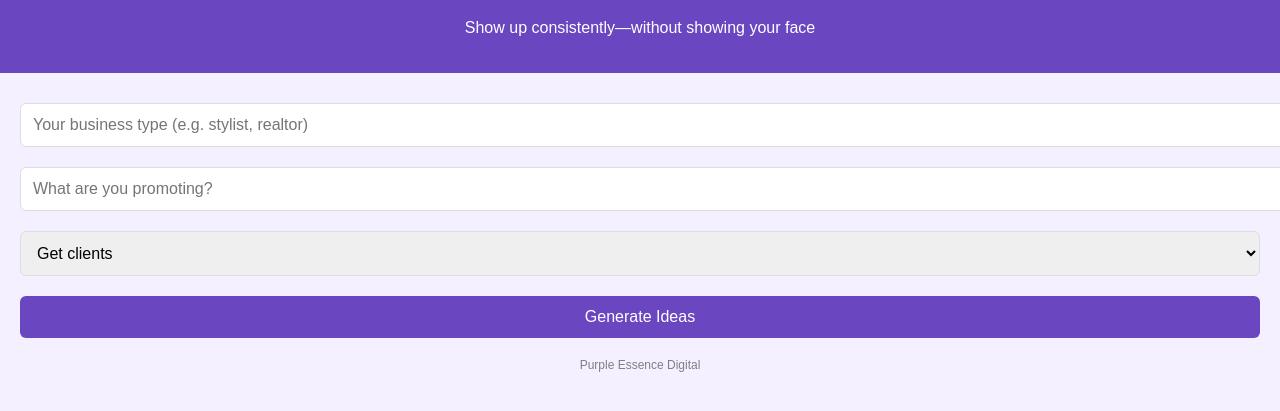
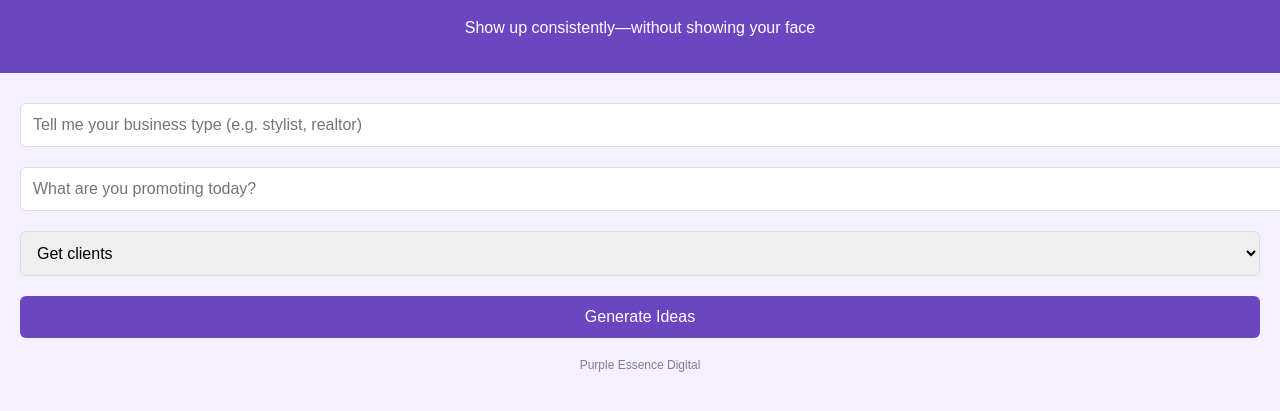
Before and after one commit to TheKathyG/no-camera-content-builder, a plain HTML site: page index.html in a window 1280 px wide. Shown: the part 81-492 px from the top of the page. Drawn offline with Linux system fonts and the light colour scheme.

Commit message:
Update index.html

```diff
--- a/index.html
+++ b/index.html
@@ -75,8 +75,8 @@
 
   <div class="container">
 
-    <input id="business" placeholder="Your business type (e.g. stylist, realtor)">
-    <input id="offer" placeholder="What are you promoting?">
+    <input id="business" placeholder="Tell me your business type (e.g. stylist, realtor)">
+    <input id="offer" placeholder="What are you promoting today?">
 
     <select id="goal">
       <option>Get clients</option>
```
